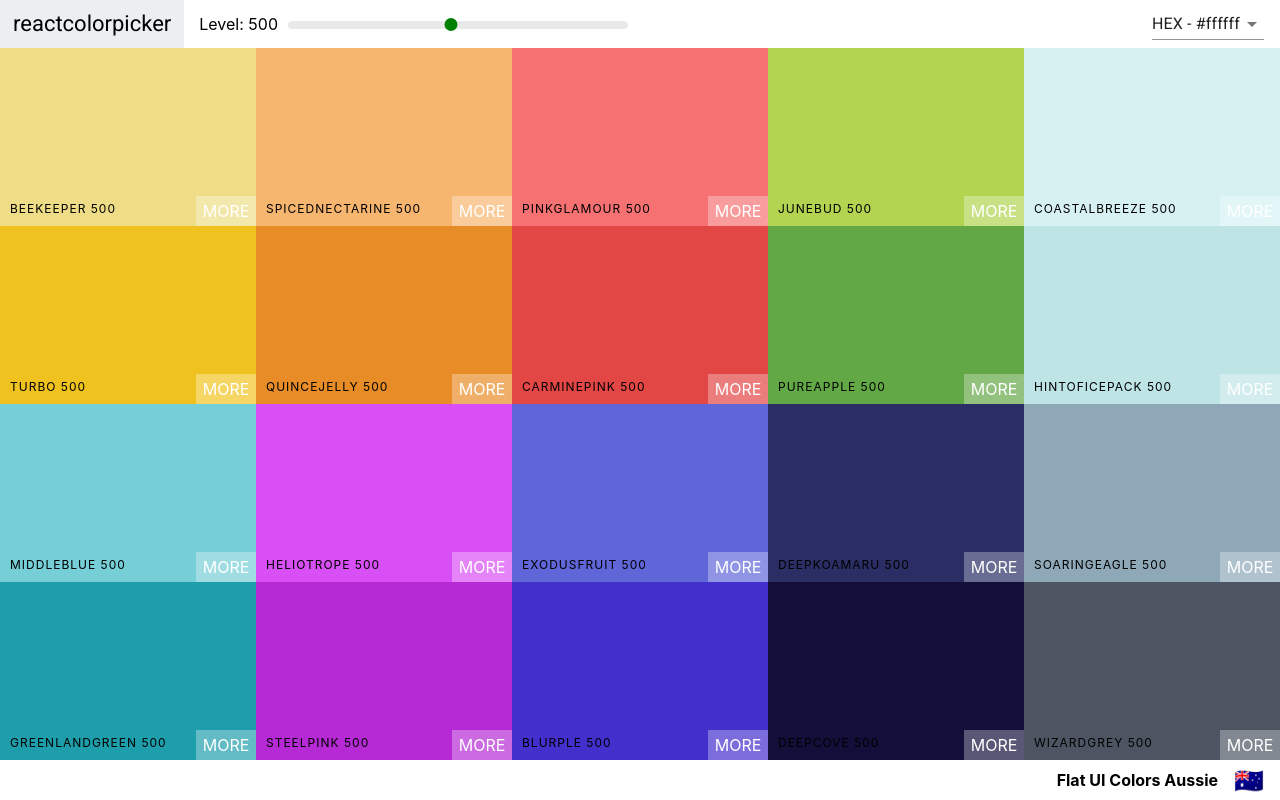
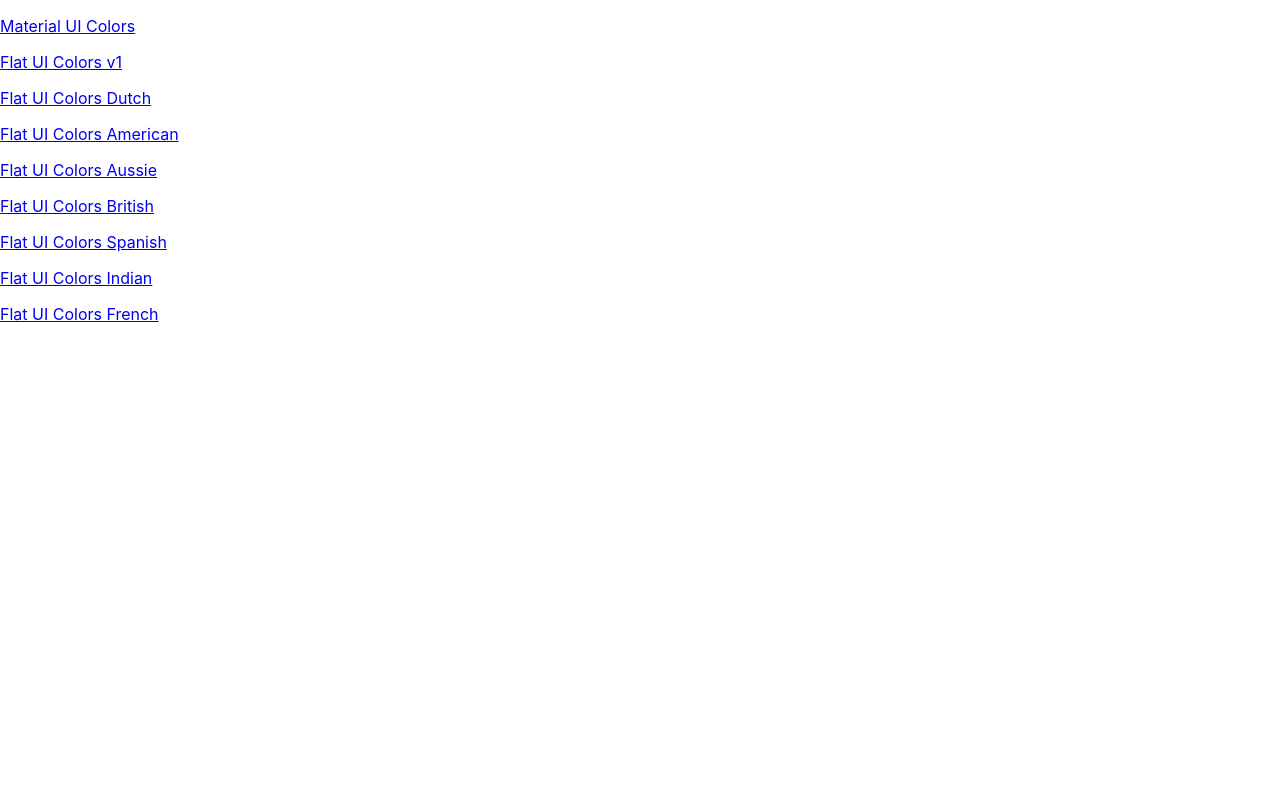
Before and after one commit to jawadahmedtaj/Color-palette, a React (Create React App) app: page / in a window 1280 px wide. Built offline with nearby package versions, Linux system fonts and the light colour scheme.

Commit message:
palettelist added and routes connected

```diff
--- a/src/App.js
+++ b/src/App.js
@@ -4,6 +4,7 @@
 import seedColors from "./seedColors";
 import { generatePalette } from "./colorHelpers";
 import { Component } from "react";
+import PaletteList from "./PaletteList";
 
 class App extends Component {
   findPalette(id) {
@@ -18,7 +19,7 @@
         <Route
           exact
           path="/"
-          render={() => <Palette palette={generatePalette(seedColors[4])} />}
+          render={() => <PaletteList palettes={seedColors} />}
         />
         <Route
           exact
--- a/src/Navbar.js
+++ b/src/Navbar.js
@@ -7,6 +7,7 @@
 import Snackbar from "@material-ui/core/Snackbar";
 import IconButton from "@material-ui/core/IconButton";
 import CloseIcon from "@material-ui/icons/Close";
+import { Link } from "react-router-dom";
 
 export default class Navbar extends Component {
   constructor(props) {
@@ -40,7 +41,7 @@
     return (
       <header className="Navbar">
         <div className="logo">
-          <a href="#">reactcolorpicker</a>
+          <Link to="/">reactcolorpicker</Link>
         </div>
         <div className="slider-container">
           <span>Level: {level}</span>
--- /dev/null
+++ b/src/PaletteList.js
@@ -0,0 +1,17 @@
+import React, { Component } from "react";
+import { Link } from "react-router-dom";
+
+export default class PaletteList extends Component {
+  render() {
+    const { palettes } = this.props;
+    return (
+      <div>
+        {palettes.map(palette => (
+          <p>
+            <Link to={`/palette/${palette.id}`}>{palette.paletteName}</Link>
+          </p>
+        ))}
+      </div>
+    );
+  }
+}
```
